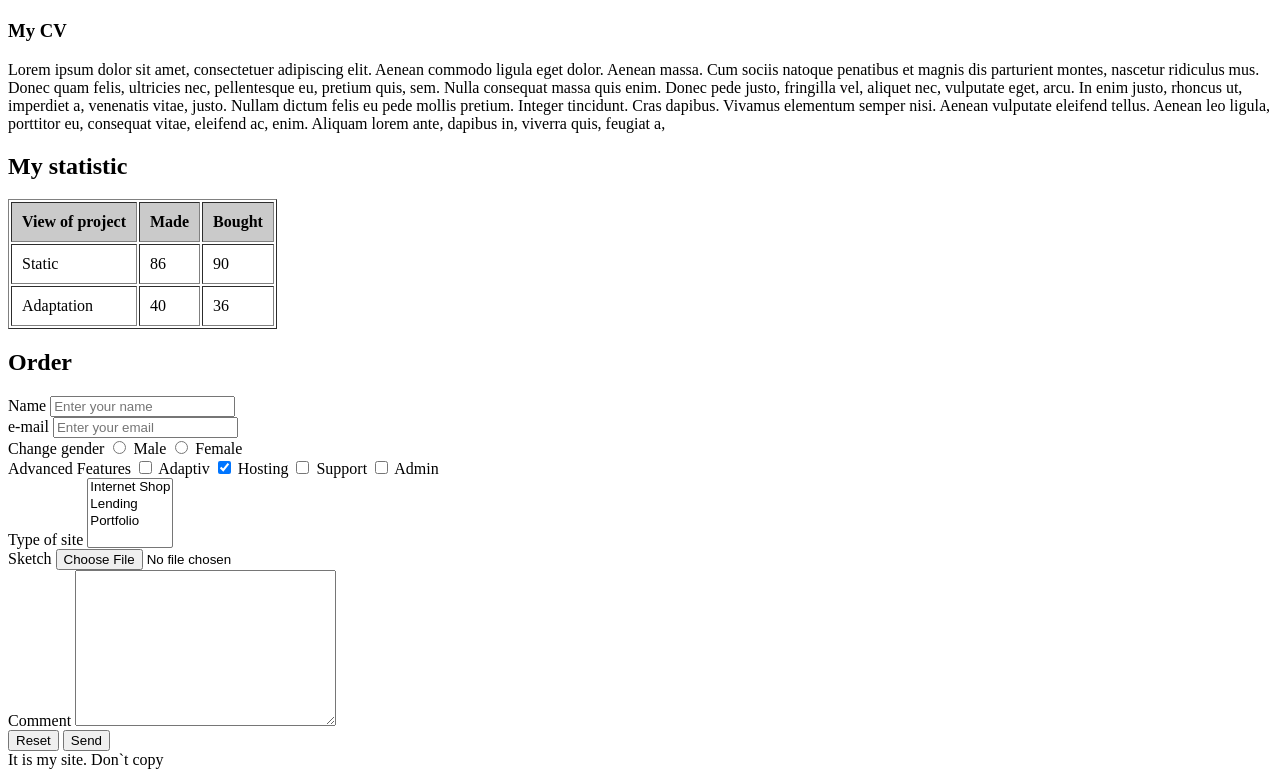
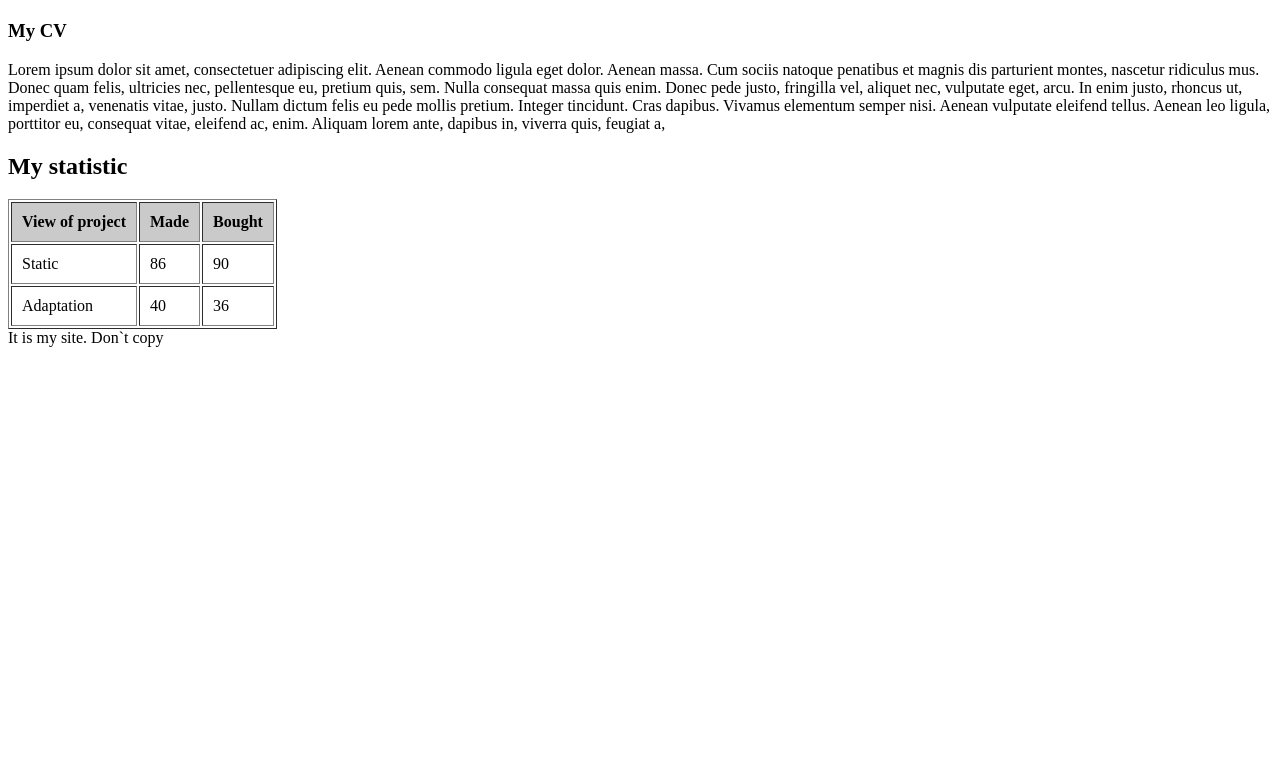
Before and after one commit to Kulbachynskyi/html-home-1, a plain HTML site: page index.html in a window 1280 px wide. Shown: the part 638-1415 px from the top of the page. After the commit the page ends 993 px from the top, so only its background shows below. Drawn offline with Linux system fonts and the light colour scheme.

Commit message:
home-commit-02

```diff
--- a/index.html
+++ b/index.html
@@ -74,82 +74,6 @@
 			</table>
 		</div>
     </section>
-	<section>
-		<div>
-			<h2>Order</h2>
-			<form action="order.php" method="post">
-		<div>
-			<label for="client_name">
-		    	<span>Name</span>
-			</label>
-				<input id="client_name" type="text" name="client_name" placeholder="Enter your name">
-		</div>
-		<div>
-			<label for="client_email">
-				<span>e-mail</span>
-			</label>
-				<input id="client_email" type="text" name="client_email" placeholder="Enter your email">
-		</div>
-		<div>
-			<label>
-				<span>Change gender</span>
-					<input type="radio" name="gender" value="Male">
-				<span>Male</span>
-					<input type="radio" name="gender" value="Female">
-				<span>Female</span>
-			</label>
-		</div>
-		<div>
-			<label>
-				<span>Advanced Features</span>
-					<input type="checkbox" name="adaptiv" value="adaptiv">
-				<span>Adaptiv</span>
-					<input type="checkbox" name="hosting" value="hosting" checked="">
-				<span>Hosting</span>
-					<input type="checkbox" name="support" value="support">
-				<span>Support</span>
-					<input type="checkbox" name="admin" value="admin">
-				<span>Admin</span>
-			</label>
-		</div>
-		<div>
-			<label>
-				<span>Type of site</span>
-				<select name="type" multiple="">
-					<option value="eshop">Internet Shop</option>
-					<option value="lending">Lending</option>
-					<option value="card">Portfolio</option>
-				</select>
-			</label>
-		</div>
-		<div>
-			<label>
-				<spdn>Sketch</spdn>
-            	<input type="file" name="file">
-			</label>
-		</div>
-		<div>
-			<input type="hidden" name="time" value="time_count">
-		</div>
-		<div>
-			<lable>
-			<span>Comment</span>
-			<textarea name="comment" cols="30" rows="10" maxlength="100"></textarea>
-			</lable>
-		</div>
-		<div>
-			<input type="reset" value="Reset">
-			<button name="submit">Send</button>
-		</div>
-			</form>
-		</div>
-	</section>
-	<div class="left-col">
-	</div>
-	<div class="right-col">
-	</div>
-</div>
-</main>
 	<footer>
 		<div>It is my site. Don`t copy</div>
 	</footer>
```
